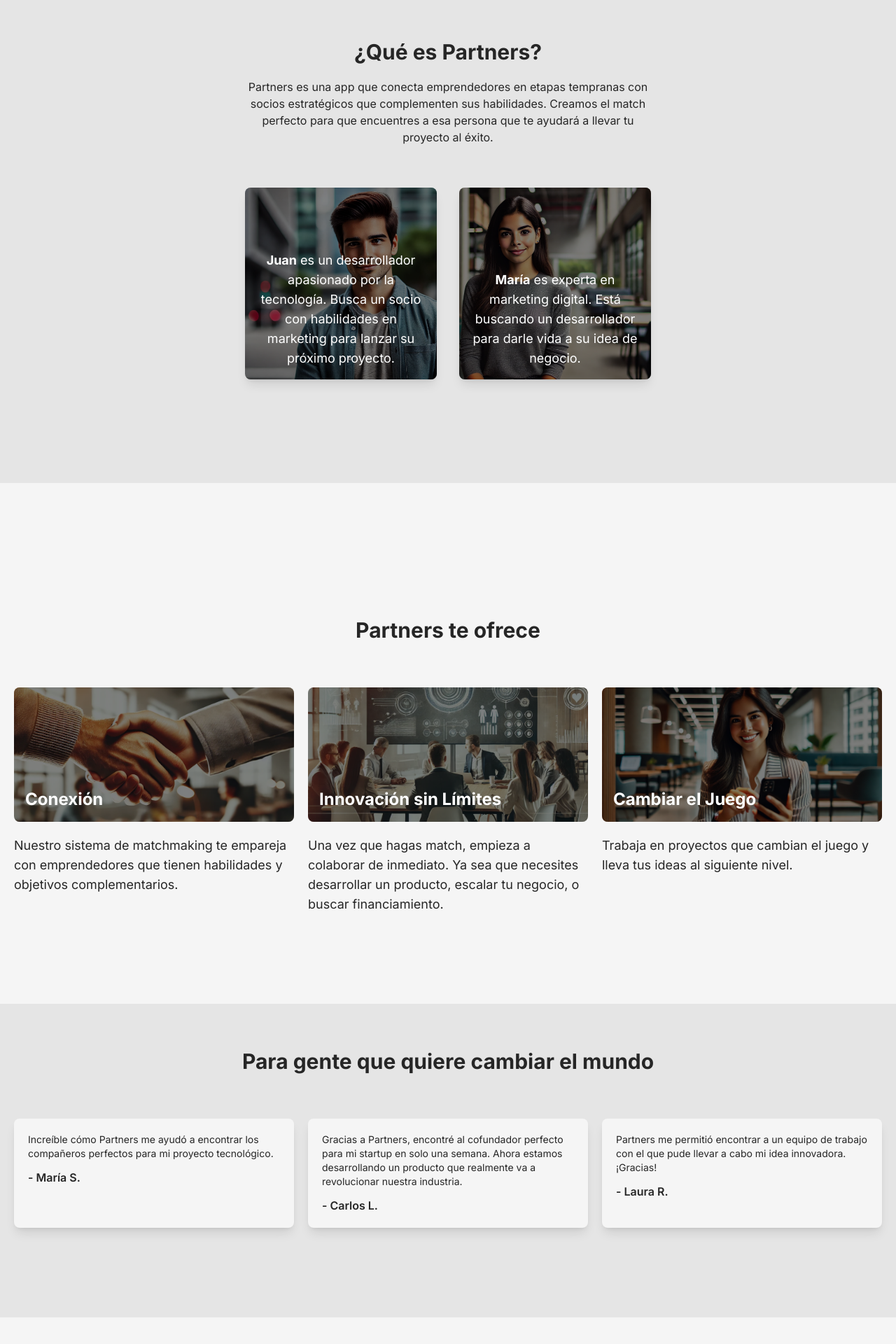
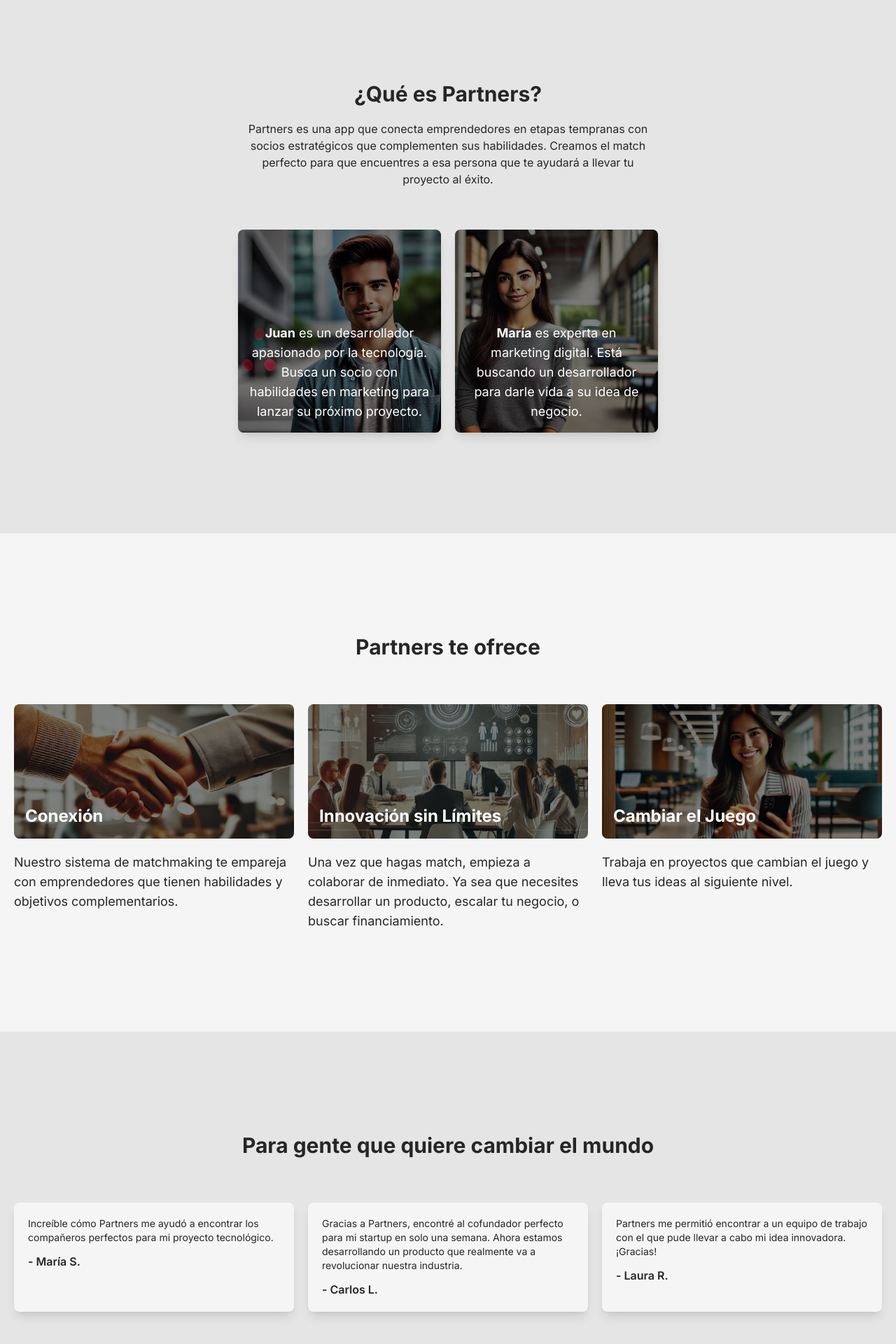
Before and after one commit to and27/partners, a Next.js app: page / in a window 1280 px wide. Shown: the part 868-2788 px from the top of the page at 70% size. Built offline with nearby package versions, Linux system fonts and the light colour scheme.

Commit message:
modify mobile styles

```diff
--- a/src/modules/Hero.tsx
+++ b/src/modules/Hero.tsx
@@ -1,7 +1,7 @@
 const Hero = () => {
   return (
-    <section className="relative bg-neutral-200 text-neutral-800 p-5">
-      <div className="bg-neutral-200 text-neutral-800 p-5 pt-[4rem] pb-[8rem] max-w-[50%] mx-auto flex flex-col items-center gap-5 text-center">
+    <section className="relative bg-neutral-200 text-neutral-800">
+      <div className="bg-neutral-200 text-neutral-800 px-5  py-20 md:py-[9rem] lg:max-w-[70%] xl:max-w-[50%] mx-auto flex flex-col items-center gap-5 text-center">
         <h1 className="text-3xl font-bold">¿Qué es Partners?</h1>
         <p>
           Partners es una app que conecta emprendedores en etapas tempranas con
@@ -9,8 +9,8 @@ const Hero = () => {
           perfecto para que encuentres a esa persona que te ayudará a llevar tu
           proyecto al éxito.
         </p>
-        <div className="flex justify-center items-center space-x-8 mt-10">
-          <div className="w-1/2 relative">
+        <div className="grid grid-cols-1 md:grid-cols-2 gap-5 mt-10">
+          <div className="relative">
             <img
               src="person2.webp"
               alt="Persona 1"
@@ -25,7 +25,7 @@ const Hero = () => {
               </p>
             </div>
           </div>
-          <div className="w-1/2 relative">
+          <div className="relative">
             <img
               src="person1.webp"
               alt="Persona 2"
--- a/src/modules/Testimonials.tsx
+++ b/src/modules/Testimonials.tsx
@@ -23,7 +23,7 @@ const testimonials = [
 
 const Testimonials = () => {
   return (
-    <section className="bg-neutral-200 text-neutral-800 p-5 pt-[4rem] pb-[8rem] max-w-[1280px] mx-auto text-center">
+    <section className="bg-neutral-200 text-neutral-800 px-5 py-20 md:py-[9rem] max-w-[1280px] mx-auto text-center">
       <h2 className="text-3xl font-bold pb-[4rem] text-neutral-800">
         Para gente que quiere cambiar el mundo
       </h2>
--- a/src/modules/benefits.tsx
+++ b/src/modules/benefits.tsx
@@ -24,9 +24,9 @@ const benefits = [
 
 const Benefits = () => {
   return (
-    <section className="bg-neutral-100 text-neutral-800 p-5 pt-[12rem] pb-[8rem] text-center">
+    <section className="bg-neutral-100 text-neutral-800 p-5 py-10 md:py-[9rem] text-center">
       <h1 className="text-3xl font-bold mb-16">Partners te ofrece</h1>
-      <div className="max-w-[1280px] mx-auto grid grid-cols-1 md:grid-cols-3 gap-5">
+      <div className="max-w-[1280px] mx-auto grid grid-cols-1 md:grid-cols-3 gap-12 md:gap-5">
         {benefits.map((benefit) => (
           <div
             key={benefit.title}
--- a/src/modules/form.tsx
+++ b/src/modules/form.tsx
@@ -37,7 +37,7 @@ export default function Home() {
       <p className="text-blue-700 text-lg font-semibold px-3 py-1 rounded-lg tracking-widest mb-5">
         PARTNERS
       </p>
-      <div className="flex flex-col bg-white p-8 rounded-xl shadow-xl w-full max-w-lg h-[55vh] overflow-y-auto">
+      <div className="flex flex-col bg-white p-8 rounded-xl md:shadow-xl w-full max-w-lg h-[55vh] overflow-y-auto">
         {step < 4 && <ProgressDots currentStep={step} />}
         {step === 1 && <Step2 onNext={handleNextStep} />}
         {step === 2 && (
```
